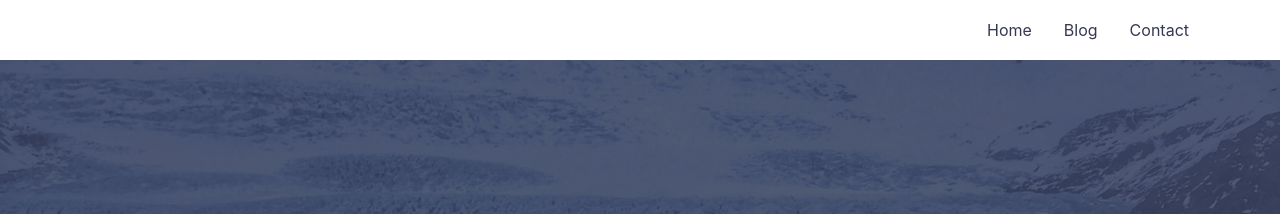
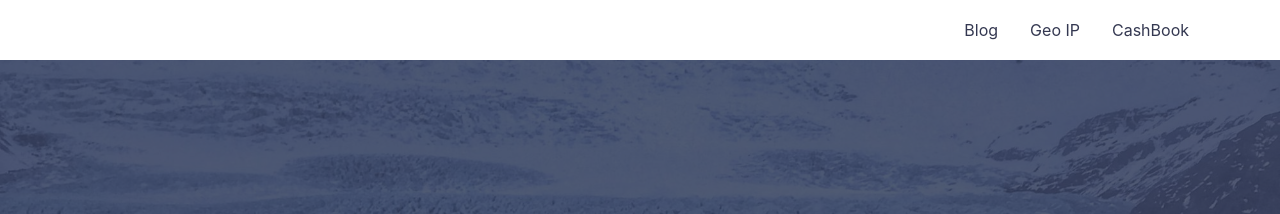
Before and after one commit to hamsoftug/hamsoftug.github.io, a Jekyll site: the page built from index.md, in a window 1280 px wide. Shown: the top 214 px of the page. Built offline with Jekyll 4.4.1, drawn with Linux system fonts in a browser that asks for light colours.

Commit message:
Update _config.yml

```diff
--- a/_config.yml
+++ b/_config.yml
@@ -17,9 +17,9 @@ social:
 
 # THEME SETTINGS
 navigation: # Navigation links
-  - {name: 'Home', link: '/blog'}
   - {name: 'Blog', link: '/blog'}
-  - {name: 'Contact', link: '/contact'}
+  - {name: 'Geo IP', link: '/geoip'}
+  - {name: 'CashBook', link: '/cashflow'}
 
 home_title: Hi! there ,Welcome aboard
 tagline: >
```
